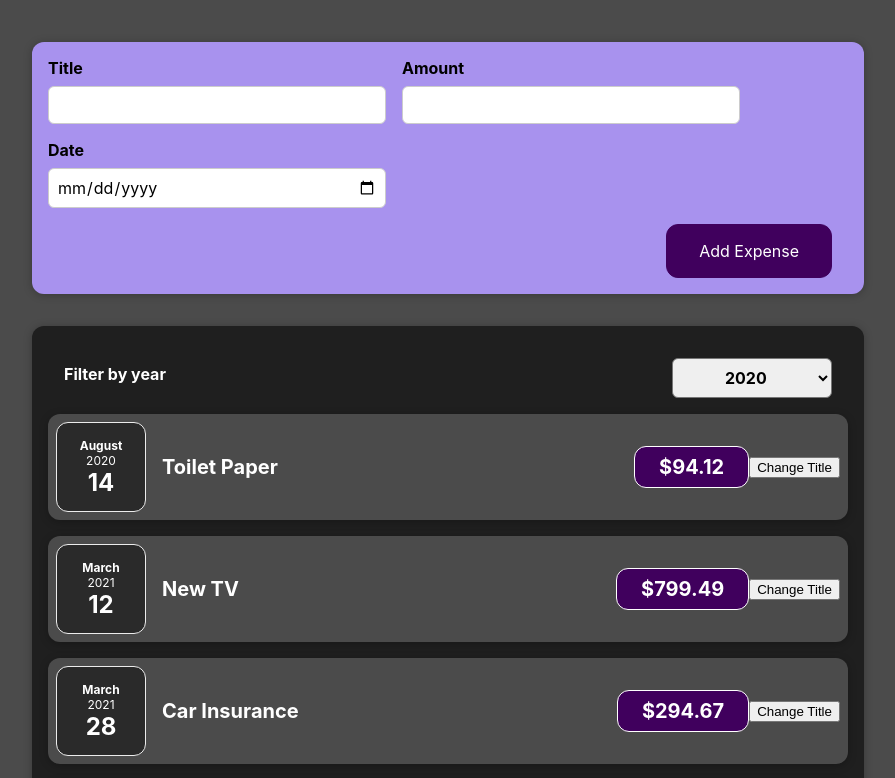
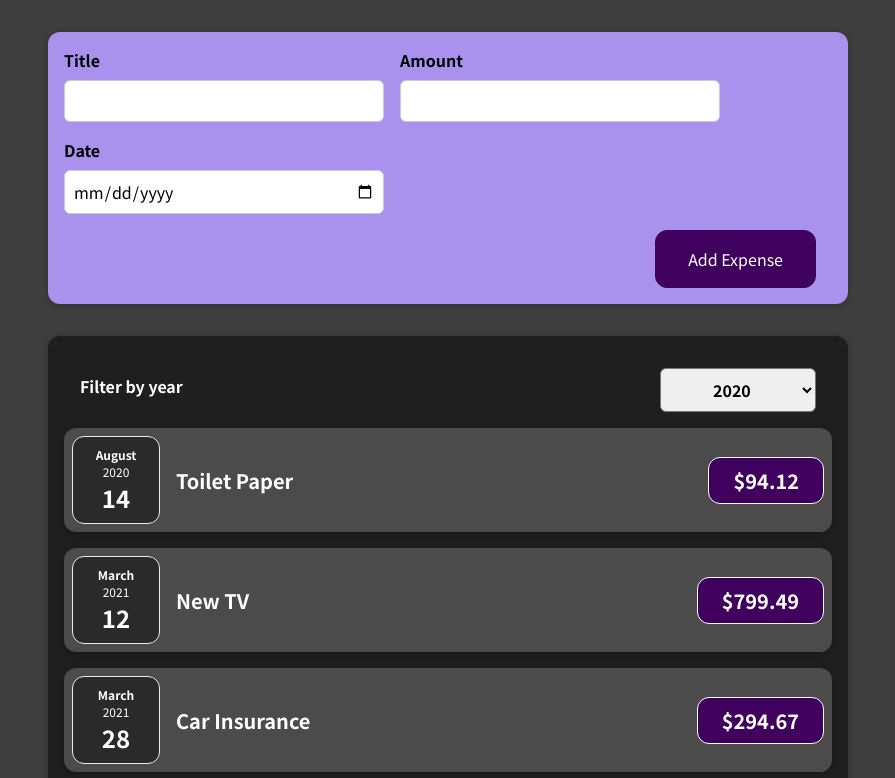
Before and after one commit to a-basuony/-react-complete-guide-code, a React (Create React App) app: page / in a window 1280 px wide. Shown: the top 778 px of the page, without its empty margins (192-1087 px from the left). Built offline with nearby package versions, Linux system fonts and the light colour scheme.

Commit message:
rendering lists conditional content

```diff
--- a/src/App.js
+++ b/src/App.js
@@ -1,9 +1,9 @@
-import "./App.css";
+import React, { useState } from "react";
+
+import NewExpense from "./components/NewExpense/NewExpense";
 import Expenses from "./components/Expenses/Expenses";
-import NewExpense from "./components/NewExpense/NewExpense";
 
-const App = () => {
-  const expenses = [
+const DUMMY_EXPENSES = [
   {
     id: "e1",
     title: "Toilet Paper",
@@ -24,28 +24,29 @@ const App = () => {
     date: new Date(2021, 5, 12),
   },
 ];
+
+const App = () => {
+  const [expenses, setExpenses] = useState(DUMMY_EXPENSES);
+
   const addExpenseHandler = (expense) => {
-    console.log("add new expense ");
-    console.log(expense);
+    setExpenses((prevExpenses) => {
+      return [expense, ...prevExpenses];
+    });
   };
 
-
+  // return React.createElement(
+  //   'div',
+  //   {},
+  //   React.createElement('h2', {}, "Let's get started!"),
+  //   React.createElement(Expenses, { items: expenses })
+  // );
 
   return (
-    // using jsx
-    <div className="app">
+    <div>
       <NewExpense onAddExpense={addExpenseHandler} />
-      <div>
       <Expenses items={expenses} />
     </div>
-    </div>
   );
-
-  //using React hood
-  //  return React.createElement('div', {},
-  //    React.createElement('h2', {}, "let's get started"),
-  //    React.createElement(Expenses, {items: expenses})
-  //  )
 };
 
 export default App;
--- a/src/components/Expenses/ExpenseDate.js
+++ b/src/components/Expenses/ExpenseDate.js
@@ -1,4 +1,5 @@
 import React from "react";
+
 import "./ExpenseDate.css";
 
 const ExpenseDate = (props) => {
@@ -13,6 +14,6 @@ const ExpenseDate = (props) => {
       <div className="expense-date__day">{day}</div>
     </div>
   );
-}
+};
 
 export default ExpenseDate;
--- a/src/components/Expenses/ExpenseItem.js
+++ b/src/components/Expenses/ExpenseItem.js
@@ -1,22 +1,17 @@
-import React, { useState } from "react";
-import "./ExpenseItem.css";
+import React from "react";
+
 import ExpenseDate from "./ExpenseDate";
 import Card from "../UI/Card";
+import "./ExpenseItem.css";
 
 const ExpenseItem = (props) => {
-  const [title, setTitle] = useState(props.title);
-  const handleClick = () => {
-    setTitle("Updated!!");
-    console.log("clicked!!!");
-  };
   return (
     <Card className="expense-item">
       <ExpenseDate date={props.date} />
       <div className="expense-item__description">
-        <h2> {title} </h2>
-        <div className="expense-item__price"> ${props.amount} </div>
+        <h2>{props.title}</h2>
+        <div className="expense-item__price">${props.amount}</div>
       </div>
-      <button onClick={handleClick}> Change Title</button>
     </Card>
   );
 };
--- a/src/components/Expenses/Expenses.js
+++ b/src/components/Expenses/Expenses.js
@@ -1,11 +1,12 @@
 import React, { useState } from "react";
+
+import ExpenseItem from "./ExpenseItem";
+import Card from "../UI/Card";
 import ExpensesFilter from "./ExpensesFilter";
-import Card from "../UI/Card";
-import ExpenseItem from "./ExpenseItem";
 import "./Expenses.css";
 
 const Expenses = (props) => {
-  const [filteredYear, setFilteredYear] = useState("2020"); //as a default value for select in ExpensesFilter on reload
+  const [filteredYear, setFilteredYear] = useState("2020");
 
   const filterChangeHandler = (selectedYear) => {
     setFilteredYear(selectedYear);
@@ -18,26 +19,13 @@ const Expenses = (props) => {
           selected={filteredYear}
           onChangeFilter={filterChangeHandler}
         />
-        <ExpenseItem
-          title={props.items[0].title}
-          date={props.items[0].date}
-          amount={props.items[0].amount}
-        />
-        <ExpenseItem
-          title={props.items[1].title}
-          date={props.items[1].date}
-          amount={props.items[1].amount}
-        />
-        <ExpenseItem
-          title={props.items[2].title}
-          date={props.items[2].date}
-          amount={props.items[2].amount}
-        />
-        <ExpenseItem
-          title={props.items[3].title}
-          date={props.items[3].date}
-          amount={props.items[3].amount}
-        />
+        {props.items.map((expense) => (
+          <ExpenseItem
+            title={expense.title}
+            amount={expense.amount}
+            date={expense.date}
+          />
+        ))}
       </Card>
     </div>
   );
--- a/src/components/NewExpense/ExpenseForm.js
+++ b/src/components/NewExpense/ExpenseForm.js
@@ -12,14 +12,13 @@ const ExpenseForm = (props) => {
   //   enteredDate: ''
   // })
 
-  const titleChangeHandler = (event) => {
-    setEnteredTitle(event.target.value);
-
-    // setUserInput({
-    //   ...userInput,
-    //   enteredTitle: event.target.value,
-    // })
+  const titleChangeHandler = (e) => {
+    setEnteredTitle(e.target.value);
   };
+  // setUserInput({
+  //   ...userInput,
+  //   enteredTitle: event.target.value,
+  // })
 
   const amountChangeHandler = (e) => {
     setEnteredAmount(e.target.value);
--- a/src/components/NewExpense/NewExpense.js
+++ b/src/components/NewExpense/NewExpense.js
@@ -1,21 +1,22 @@
 import React from "react";
+
 import ExpenseForm from "./ExpenseForm";
 import "./NewExpense.css";
 
-function NewExpense(props) {
+const NewExpense = (props) => {
   const saveExpenseDataHandler = (enteredExpenseData) => {
-    const expenseDate = {
+    const expenseData = {
       ...enteredExpenseData,
       id: Math.random().toString(),
     };
+    props.onAddExpense(expenseData);
+  };
 
-    props.onAddExpense(expenseDate);
-  };
   return (
     <div className="new-expense">
       <ExpenseForm onSaveExpenseData={saveExpenseDataHandler} />
     </div>
   );
-}
+};
 
 export default NewExpense;
--- a/src/index.css
+++ b/src/index.css
@@ -1,13 +1,14 @@
+@import url("https://fonts.googleapis.com/css2?family=Noto+Sans+JP:wght@400;700&display=swap");
+
+* {
+  box-sizing: border-box;
+}
+
+html {
+  font-family: "Noto Sans JP", sans-serif;
+}
+
 body {
   margin: 0;
-  font-family: -apple-system, BlinkMacSystemFont, 'Segoe UI', 'Roboto', 'Oxygen',
-    'Ubuntu', 'Cantarell', 'Fira Sans', 'Droid Sans', 'Helvetica Neue',
-    sans-serif;
-  -webkit-font-smoothing: antialiased;
-  -moz-osx-font-smoothing: grayscale;
+  background-color: #3f3f3f;
 }
-
-code {
-  font-family: source-code-pro, Menlo, Monaco, Consolas, 'Courier New',
-    monospace;
-}
```
Also changed, not shown: src/components/Expenses/ExpensesFilter.js (+4 -3 lines). Lines whose indentation alone changed are shown as unchanged.
